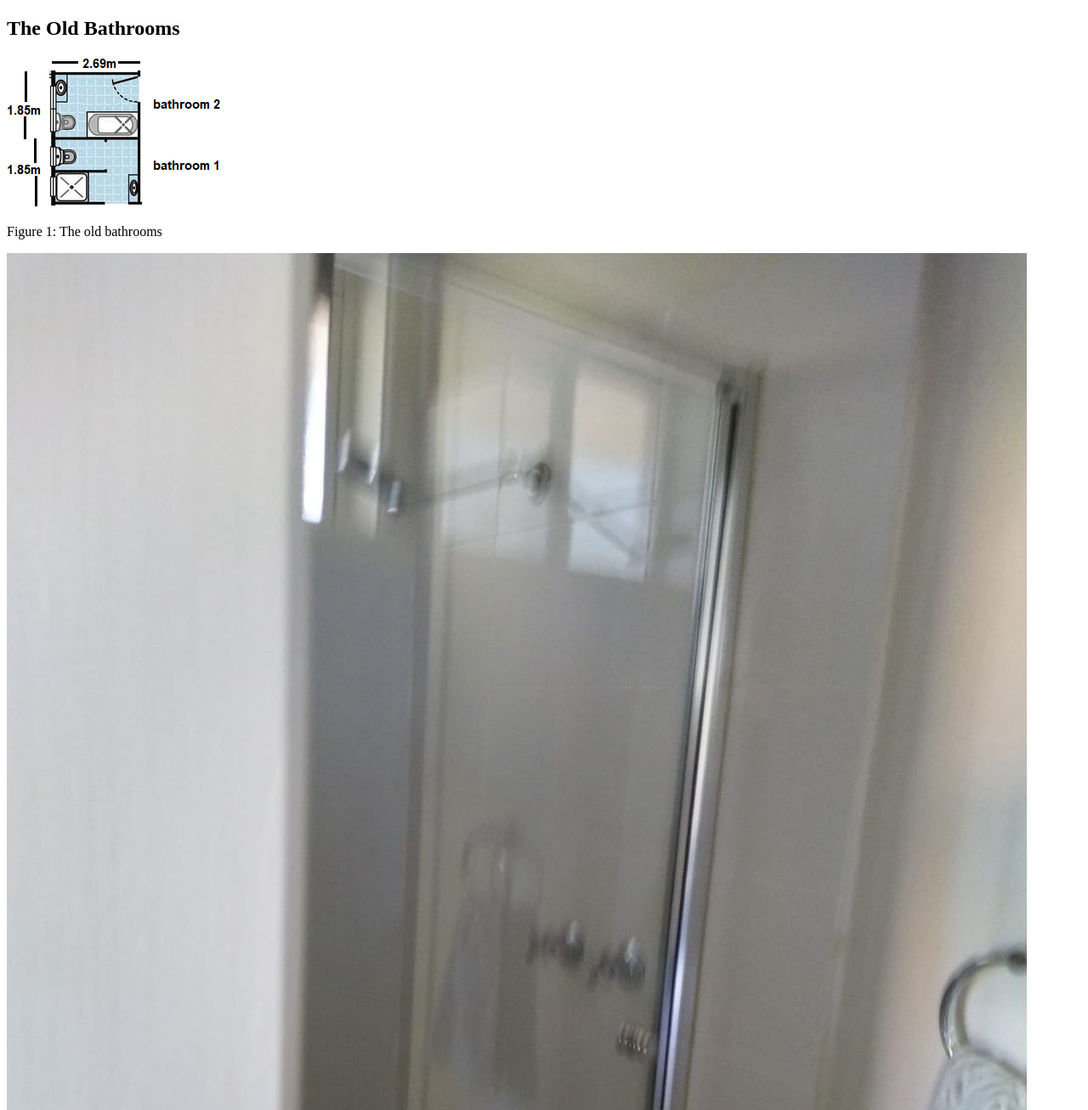
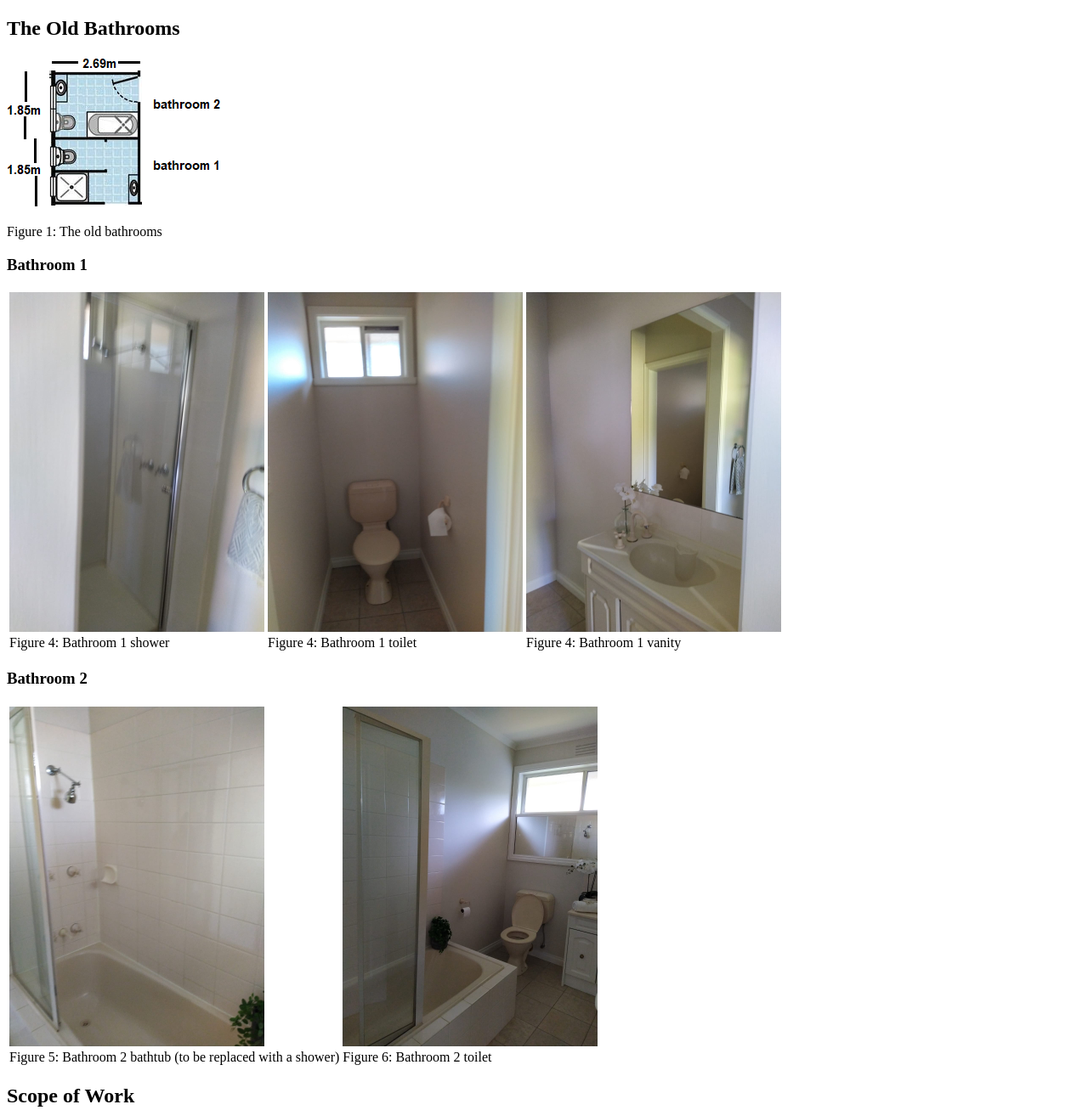
Before and after one commit to budi-kurniawan/budi-kurniawan.github.io, a plain HTML site: page bathroom.html in a window 1280 px wide. Shown: the top 1307 px of the page at 85% size. Drawn offline with Linux system fonts and the light colour scheme.

Commit message:
uploaded photos

```diff
--- a/bathroom.html
+++ b/bathroom.html
@@ -13,24 +13,38 @@
 <figcaption>Figure 1: The old bathrooms</figcaption>
 </p>
 
-<p>
-<img src='img/bathroom1-shower.jfif'/>
-<figcaption>Figure 2: Bathroom 1 shower</figcaption>
+<h3>Bathroom 1</h3>
+<table>
+<tr>
+<td>
+<img src='img/bathroom1-shower.jfif' width='300'/>
+<figcaption>Figure 4: Bathroom 1 shower</figcaption>
+</td>
+<td>
+<img src='img/bathroom1-toilet.jfif' width='300'/>
+<figcaption>Figure 4: Bathroom 1 toilet</figcaption>
+</td>
+<td>
+<img src='img/bathroom1-vanity.jfif' width='300'/>
+<figcaption>Figure 4: Bathroom 1 vanity</figcaption>
+</td>
+</tr>
+</table>
 
-<img src='img/bathroom1-toilet.jfif'/>
-<figcaption>Figure 2: Bathroom 1 toilet</figcaption>
 
-<img src='img/bathroom1-vanity.jfif'/>
-<figcaption>Figure 2: Bathroom 1 vanity</figcaption>
-</p>
-
-<p>
-<img src='img/bathroom2-bathtub.jfif'/>
-<figcaption>Figure 2: Bathroom 2 bathtub (to be replaced with a shower)</figcaption>
-
-<img src='img/bathroom2-toilet.jfif'/>
-<figcaption>Figure 2: Bathroom 2 toilet</figcaption>
-</p>
+<h3>Bathroom 2</h3>
+<table>
+<tr>
+<td>
+<img src='img/bathroom2-bathtub.jfif' width='300'/>
+<figcaption>Figure 5: Bathroom 2 bathtub (to be replaced with a shower)</figcaption>
+</td>
+<td>
+<img src='img/bathroom2-toilet.jfif' width='300'/>
+<figcaption>Figure 6: Bathroom 2 toilet</figcaption>
+</td>
+</tr>
+</table>
 
 <h2>Scope of Work</h2>
 
@@ -60,7 +74,7 @@
 
 <p>
 <img src='img/new.png'/>
-<figcaption>Figure 2: The new bathrooms</figcaption>
+<figcaption>Figure 7: The new bathrooms</figcaption>
 </p>
 </body>
 </html>
```
